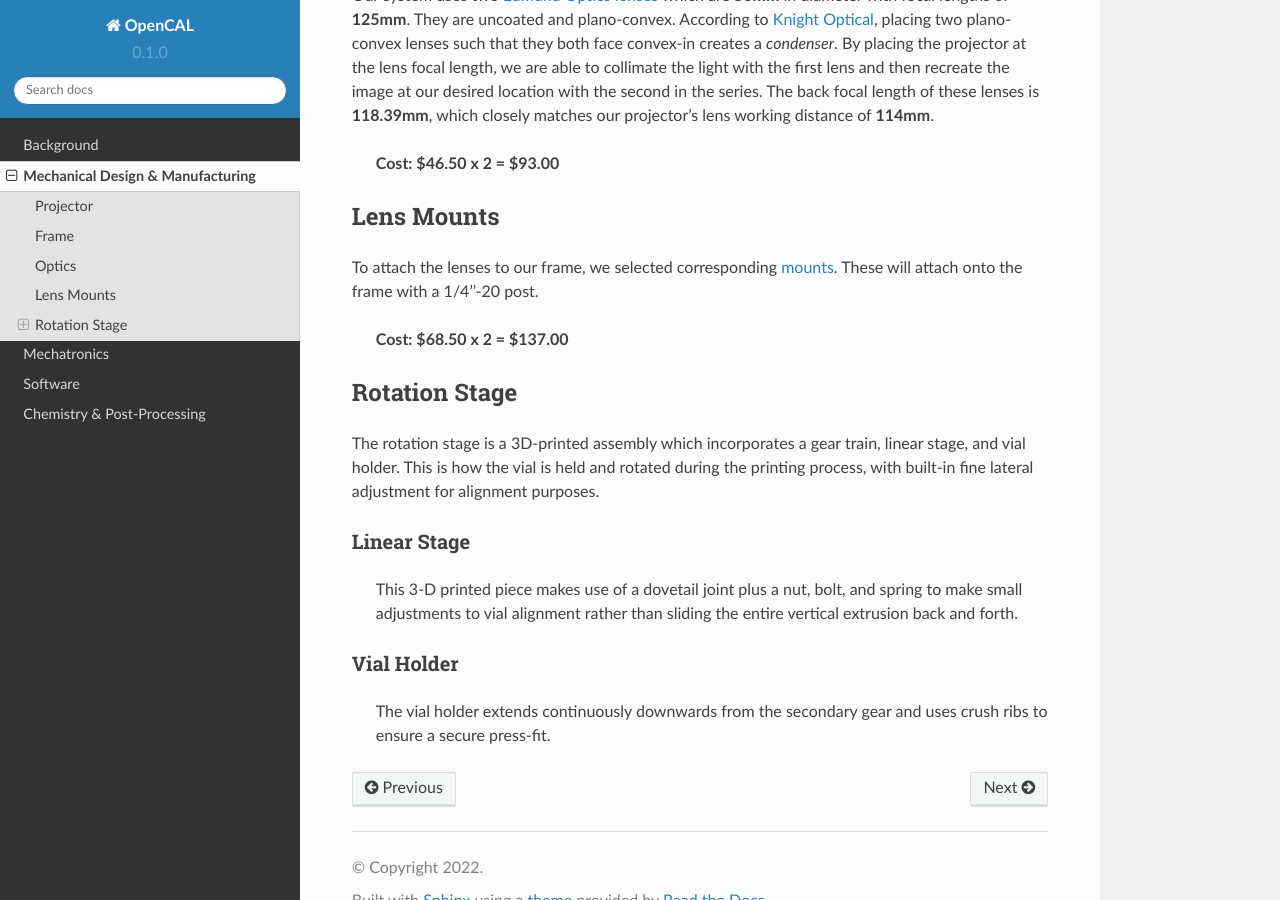
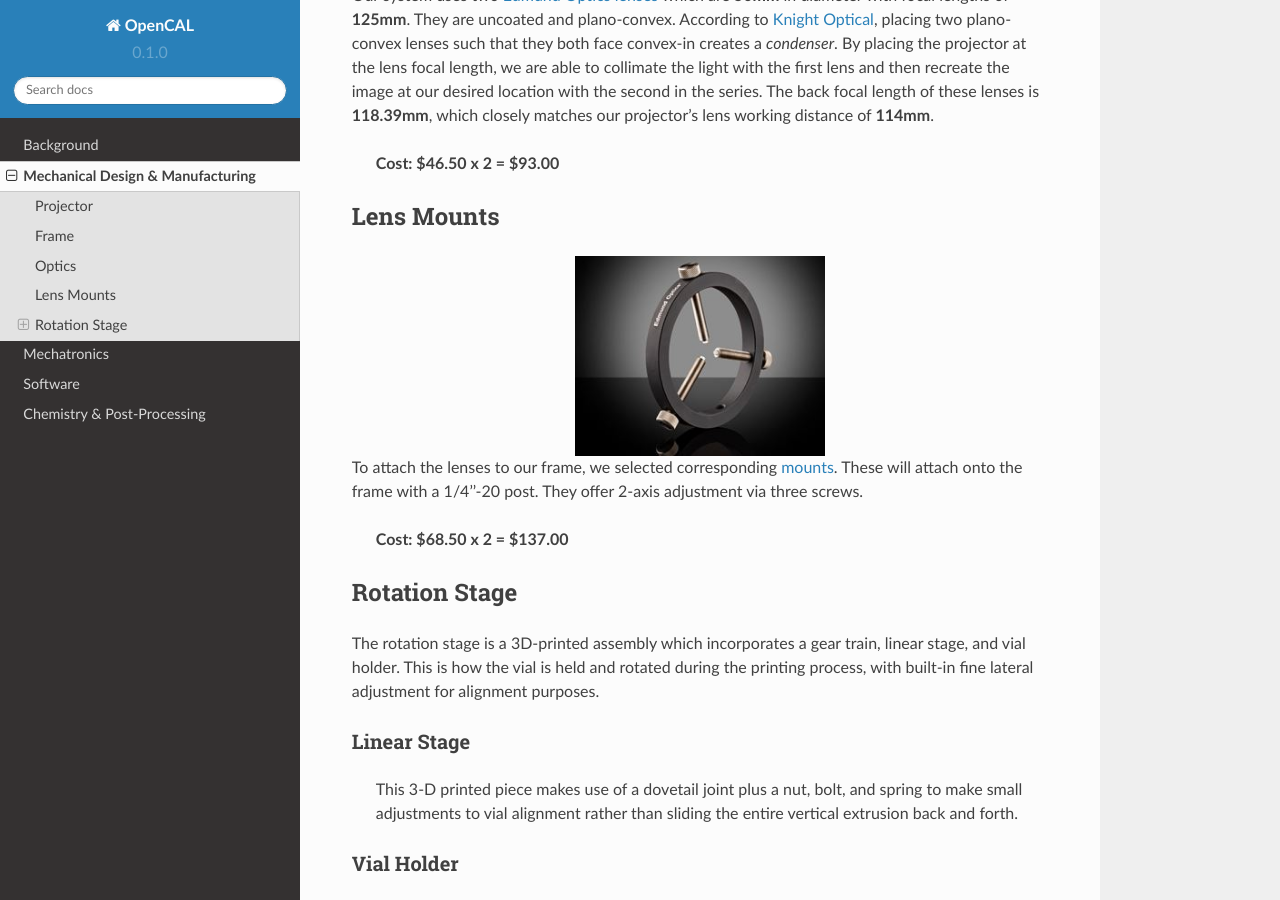
Before and after one commit to anjanasaravanan/openCAL, a Sphinx documentation site: the page built from docs/source/mechanical.rst, in a window 1280 px wide and 900 px high, scrolled down 1060 px. Built offline with Sphinx 7.4.7 and the Read the Docs theme 2.0.0, drawn with Linux system fonts in a browser that asks for light colours.

Commit message:
lens mount image

```diff
--- a/docs/source/mechanical.rst
+++ b/docs/source/mechanical.rst
@@ -33,7 +33,13 @@ Our system uses two `Edmund Optics lenses <https://www.edmundoptics.com/p/500mm-
 Lens Mounts
 ###########
 
-To attach the lenses to our frame, we selected corresponding `mounts <https://www.edmundoptics.com/p/95mm-outer-diameter-three-screw-adjustable-ring-mount/4203/>`_. These will attach onto the frame with a 1/4''-20 post.
+.. image:: images/lens-mount.jpg
+    :width: 250px
+    :align: center
+    :height: 200px
+    :alt: Edmund Optics Three-Screw Adjustable Ring Mount, #36-605
+
+To attach the lenses to our frame, we selected corresponding `mounts <https://www.edmundoptics.com/p/95mm-outer-diameter-three-screw-adjustable-ring-mount/4203/>`_. These will attach onto the frame with a 1/4''-20 post. They offer 2-axis adjustment via three screws.
 
                     **Cost: $68.50 x 2 = $137.00**
 
```
